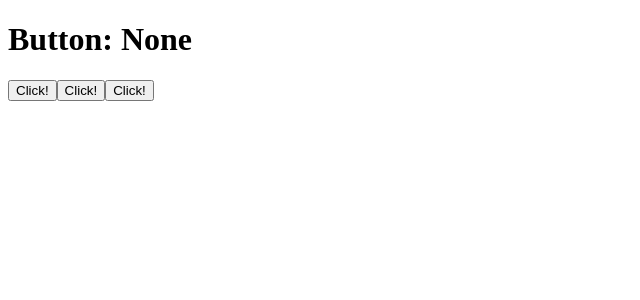
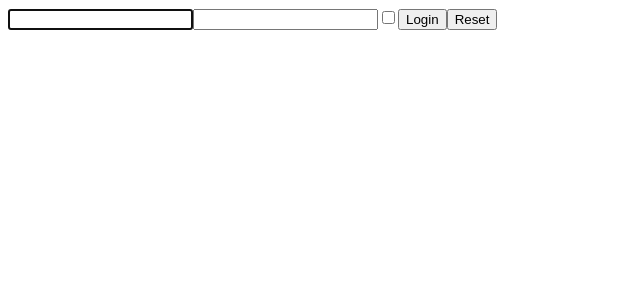
Before and after one commit to AntonioTcs/react_exercises, a React (Create React App) app: page / in a window 1280 px wide. Shown: the top 300 px of the page, without its empty margins (0-640 px from the left). Built offline with nearby package versions, Linux system fonts and the light colour scheme.

Commit message:
Feat: Exercise Solved

```diff
--- a/src/App.js
+++ b/src/App.js
@@ -1,32 +1,24 @@
 import react from "react";
 
-export class ClickTracker extends react.Component {
-  state = {
-    lastClick: "None",
-  };
+export class UncontrolledLogin extends react.Component {
+  SubmitEvent = (event) => {
+    event.preventDefault();
 
-  clickEventHandler = (event) => {
-    this.setState((state) => {
-      return {
-        lastClick: event.target.id,
-      };
-    });
+    const user = event.target.elements.username.value;
+    const password = event.target.elements.password.value;
+    const remember = event.target.elements.remember.checked;
   };
 
   render() {
     return (
-      <div>
-        <h1>Button: {this.state.lastClick}</h1>
-        <button id="one" onClick={this.clickEventHandler}>
-          Click!
-        </button>
-        <button id="two" onClick={this.clickEventHandler}>
-          Click!
-        </button>
-        <button id="three" onClick={this.clickEventHandler}>
-          Click!
-        </button>
-      </div>
+      <form onSubmit={this.SubmitEvent}>
+        <input name="username" autoFocus />
+        <input name="password" type="password" />
+        <input name="remember" type="checkbox" />
+
+        <button>Login</button>
+        <button type="reset">Reset</button>
+      </form>
     );
   }
 }
--- a/src/index.js
+++ b/src/index.js
@@ -1,6 +1,6 @@
-import { ClickTracker } from "./App";
-import ReactDOM from "react-dom";
+import { UncontrolledLogin } from "./App";
+import reactDOM from "react-dom";
 
-let rootElement = document.querySelector("#root");
+const rootElement = document.getElementById("root");
 
-ReactDOM.render(<ClickTracker initialValue={0} />, rootElement);
+reactDOM.render(<UncontrolledLogin />, rootElement);
```
